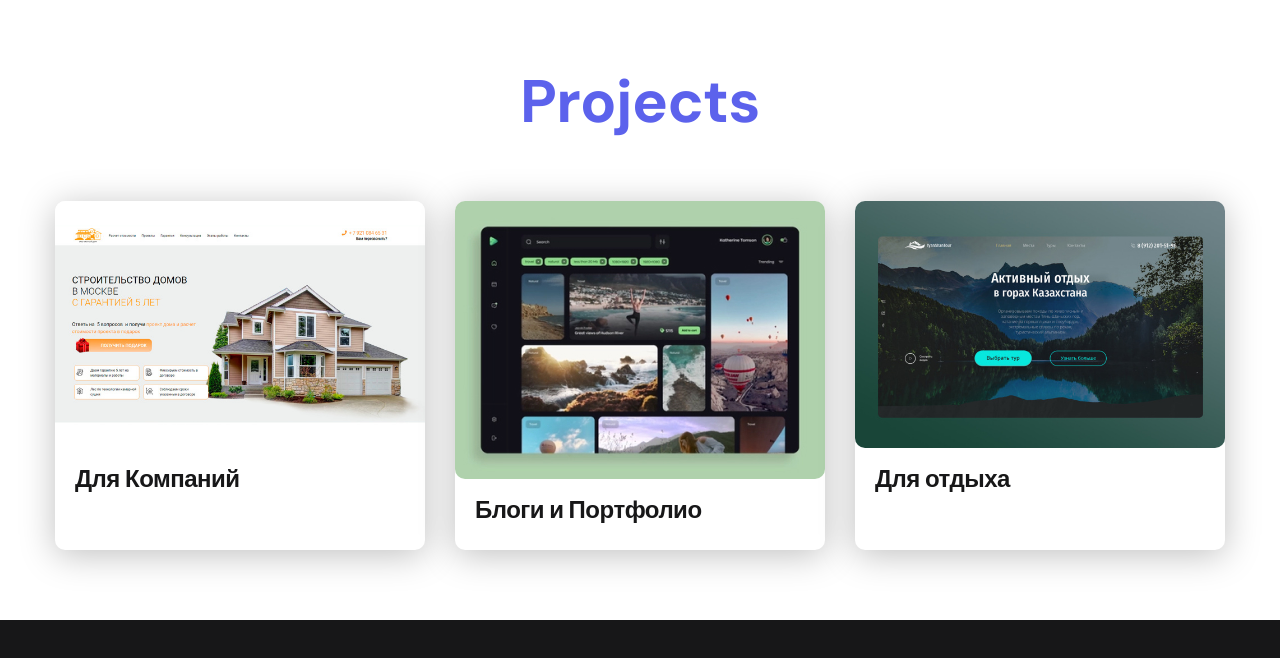
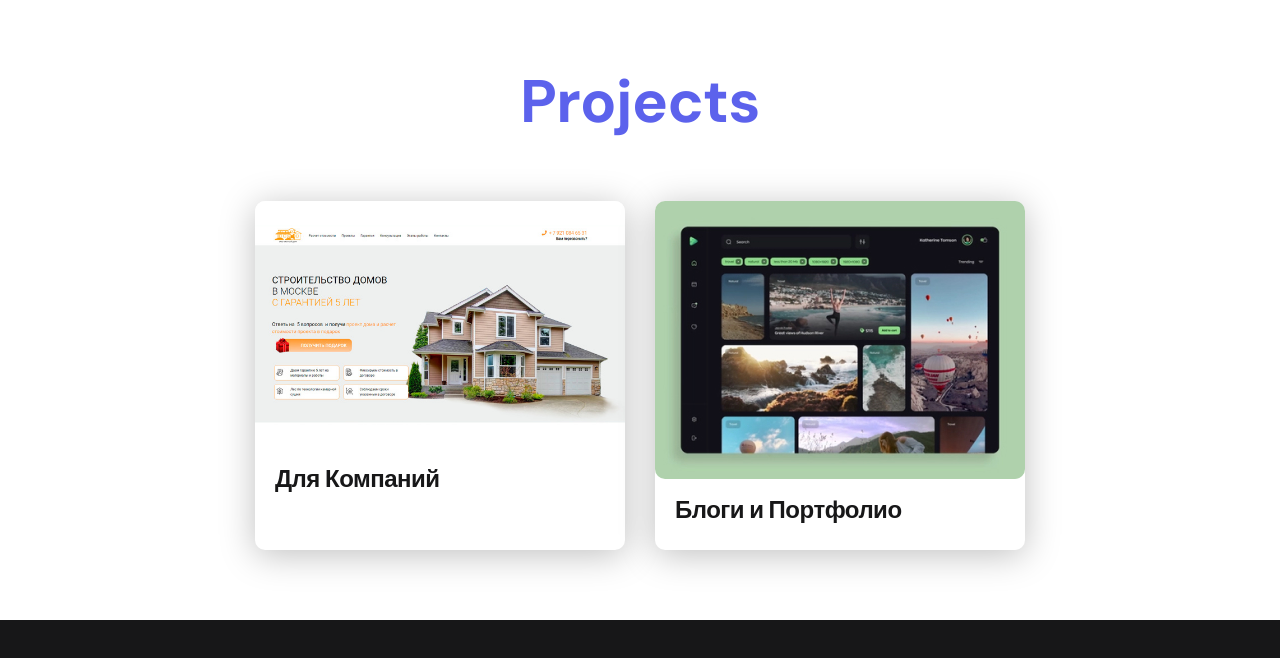
Before and after one commit to dimeurgg/dimeurgg.github.io, a plain HTML site: page index.html in a window 1280 px wide. Shown: the part 778-1436 px from the top of the page. Drawn offline with Linux system fonts and the light colour scheme.

Commit message:
Update index.html

```diff
--- a/index.html
+++ b/index.html
@@ -57,13 +57,6 @@
                     </a>
                 </li>
 
-                <li class="project">
-                    <a href="pages/project-relax.html">
-                    <img src="./assets/project/for-relax.jpg" alt="Project img" class="project__img">
-                    <h3 class="project__title">Для отдыха</h3>
-                    </a>
-                </li>
-
             </ul>
         </div>
     </main>
```
